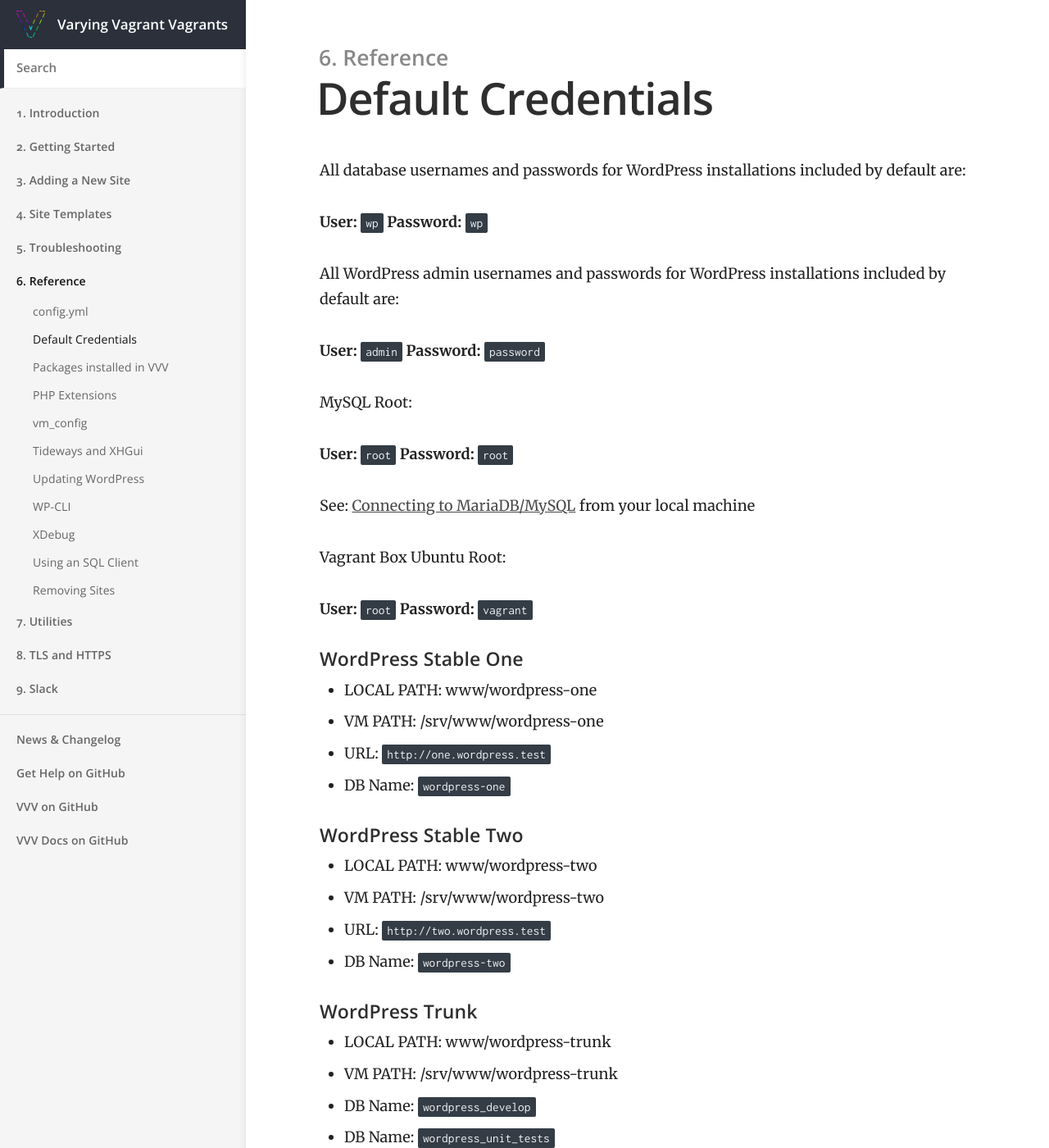
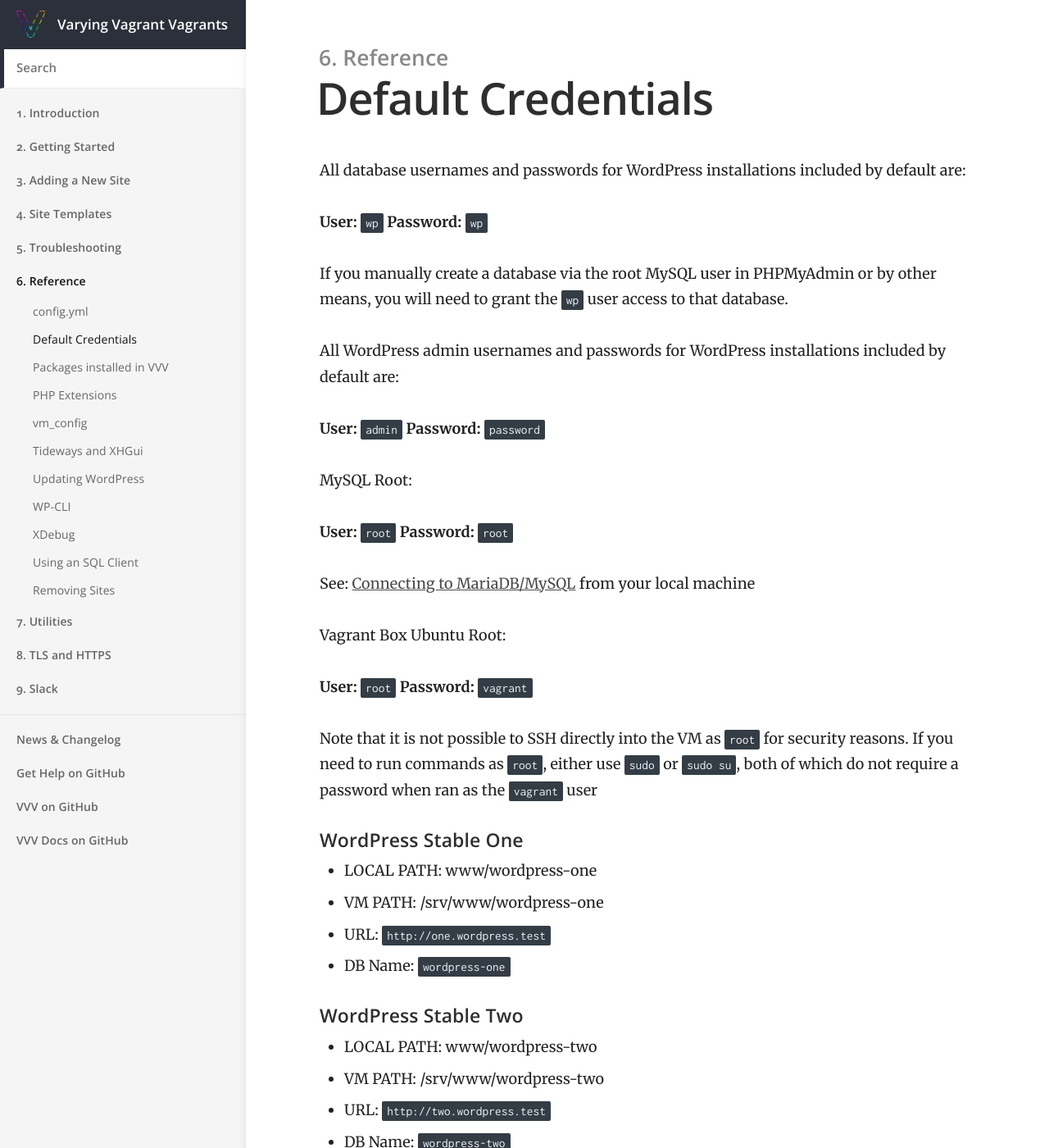
Before and after one commit to Varying-Vagrant-Vagrants/varyingvagrantvagrants.org, a Jekyll site: the page built from docs/en-US/references/default-credentials.md, in a window 1280 px wide and 1400 px high. Shown: the whole window at 82% size. Built offline with Jekyll 4.4.1, drawn with Linux system fonts in a browser that asks for light colours.

Commit message:
Note that you can't SSH in as root
closes https://github.com/Varying-Vagrant-Vagrants/VVV/issues/2070 and https://github.com/Varying-Vagrant-Vagrants/varyingvagrantvagrants.org/pull/163

```diff
--- a/docs/en-US/references/default-credentials.md
+++ b/docs/en-US/references/default-credentials.md
@@ -10,6 +10,8 @@ All database usernames and passwords for WordPress installations included by def
 
 __User:__ `wp`
 __Password:__ `wp`
+
+If you manually create a database via the root MySQL user in PHPMyAdmin or by other means, you will need to grant the `wp` user access to that database.
 
 All WordPress admin usernames and passwords for WordPress installations included by default are:
 
@@ -28,7 +30,10 @@ Vagrant Box Ubuntu Root:
 __User:__ `root`
 __Password:__ `vagrant`
 
+Note that it is not possible to SSH directly into the VM as `root` for security reasons. If you need to run commands as `root`, either use `sudo` or `sudo su`, both of which do not require a password when ran as the `vagrant` user
+
 #### WordPress Stable One
+
 * LOCAL PATH: www/wordpress-one
 * VM PATH: /srv/www/wordpress-one
 * URL: `http://one.wordpress.test`
```
